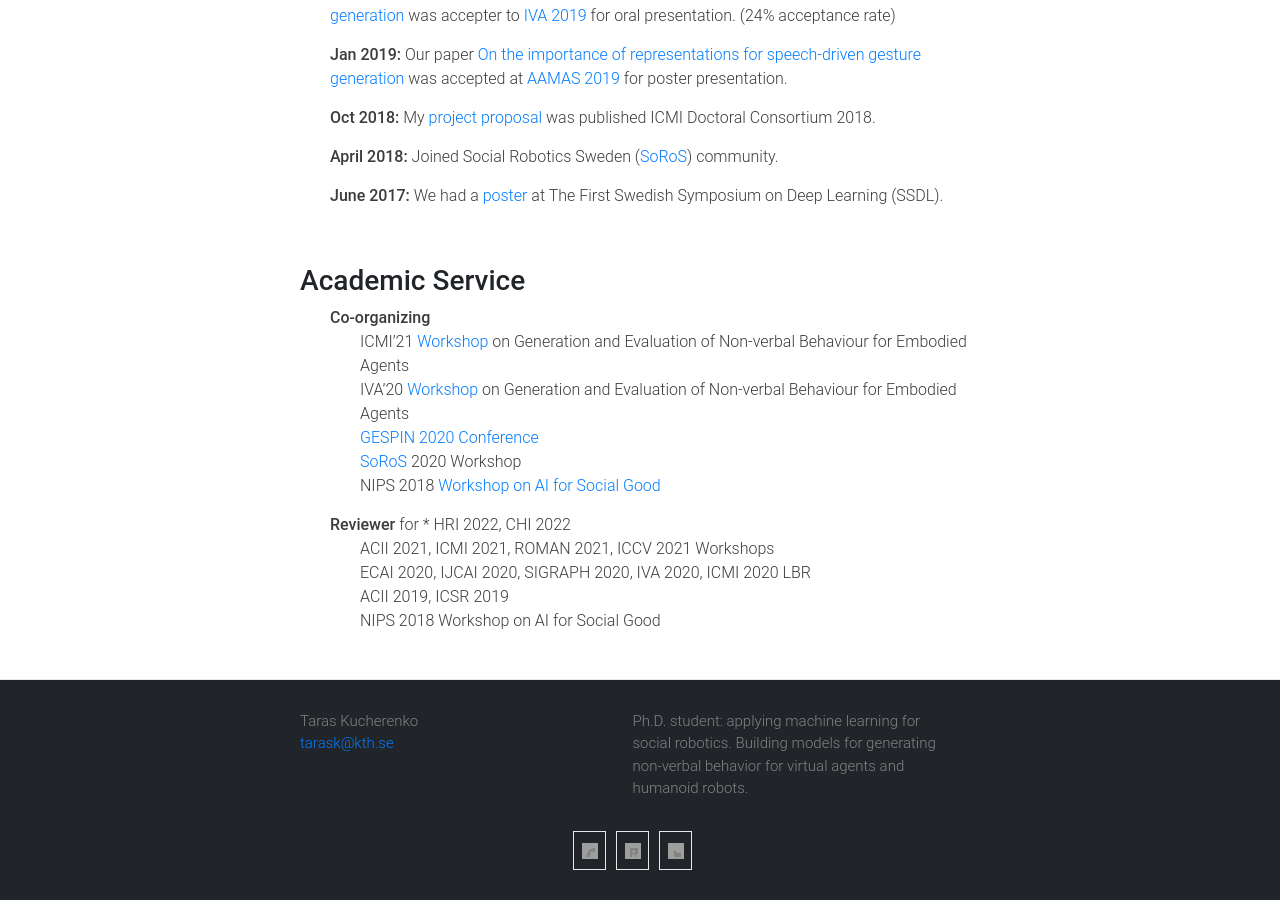
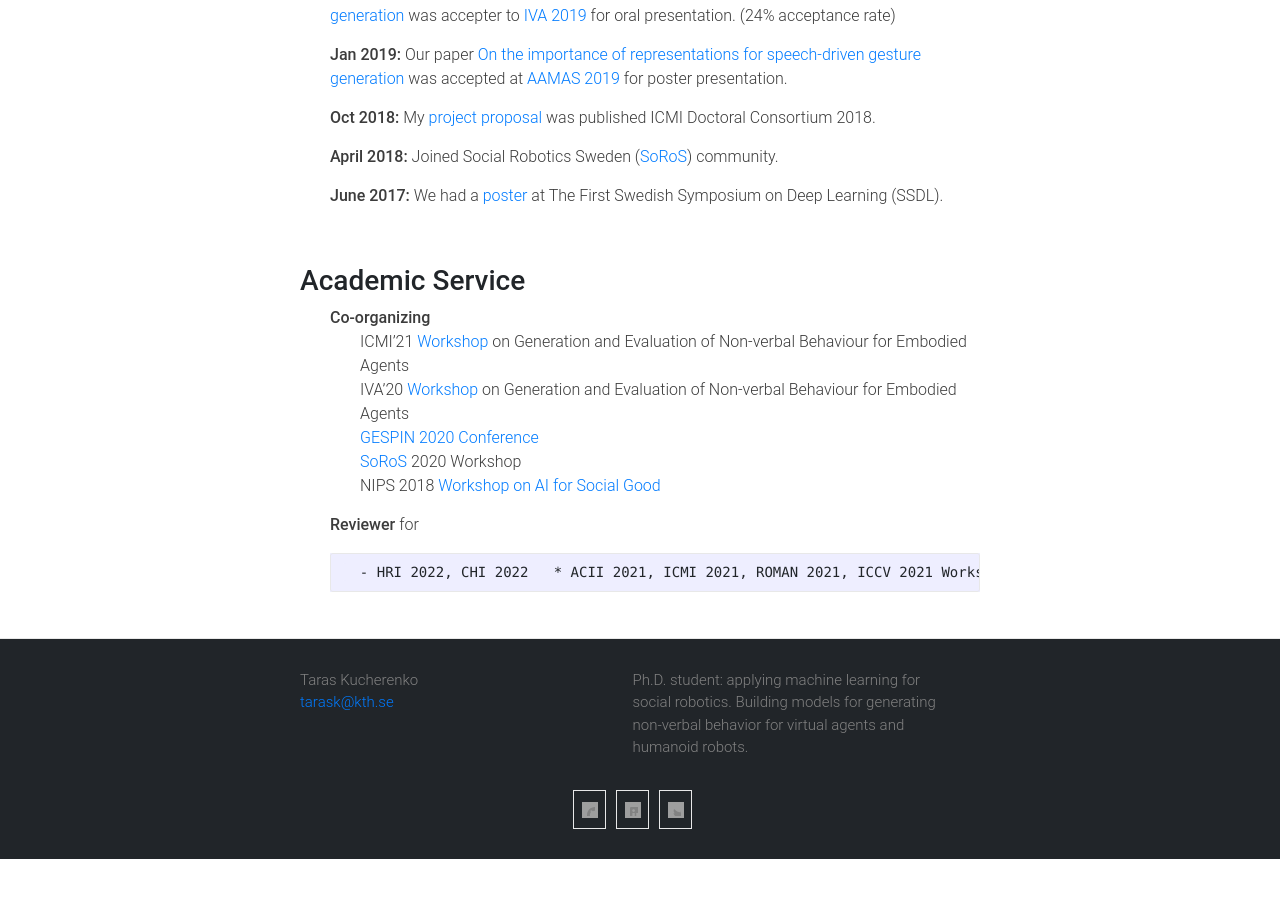
Before and after one commit to Svito-zar/Svito-zar.github.io, a Jekyll site: the page built from index.md, in a window 1280 px wide and 900 px high, scrolled down 2326 px. Built offline with Jekyll 4.4.1, drawn with Linux system fonts in a browser that asks for light colours; nearby versions of some CDN libraries; after the commit the page ends 3185 px from its top, so only the background shows below that.

Commit message:
A small fix

```diff
--- a/index.md
+++ b/index.md
@@ -77,7 +77,8 @@
 
 
 * <strong> Reviewer </strong> for
-        * HRI 2022, CHI 2022
+
+        - HRI 2022, CHI 2022
 	* ACII 2021, ICMI 2021, ROMAN 2021, ICCV 2021 Workshops
 	* ECAI 2020, IJCAI 2020, SIGRAPH 2020, IVA 2020, ICMI 2020 LBR
 	* ACII 2019, ICSR 2019
```
